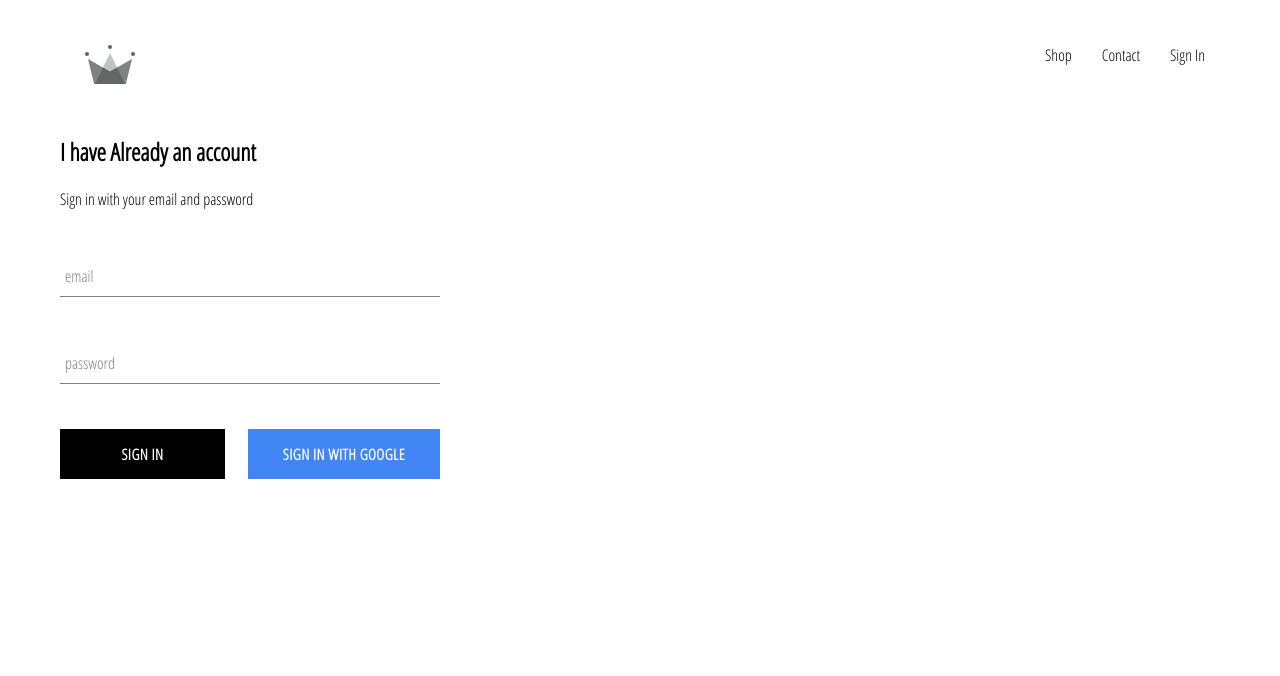
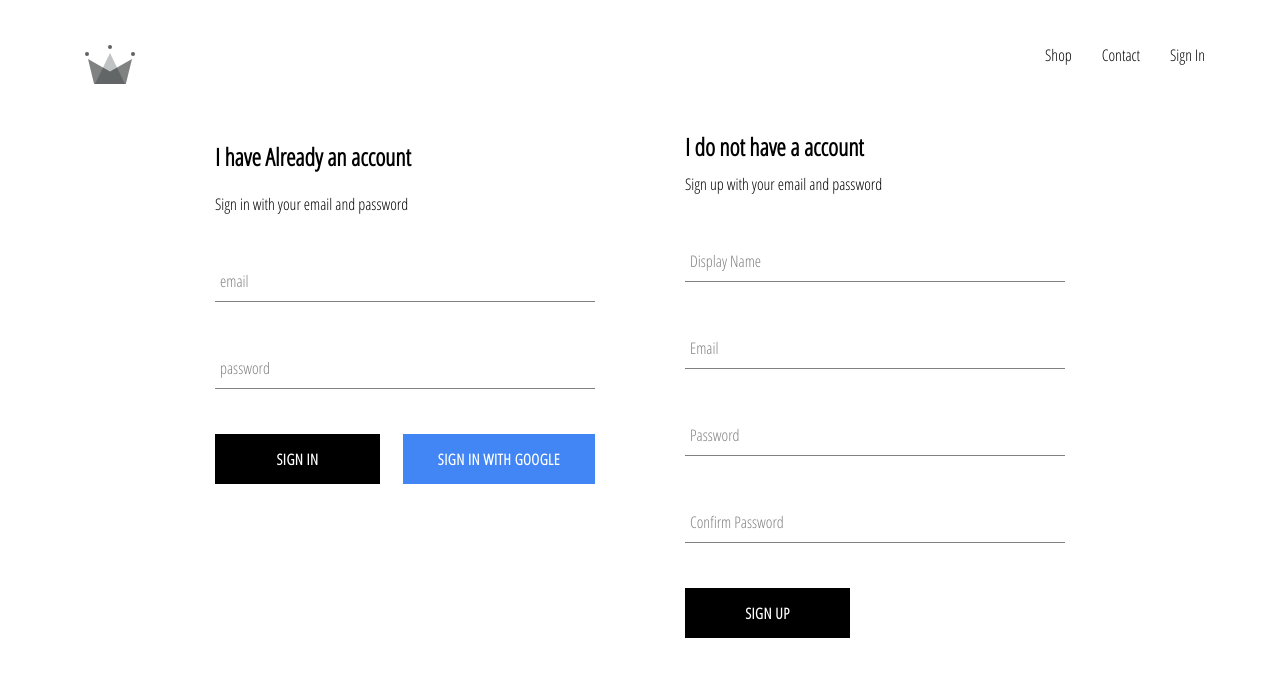
Before and after one commit to ManosFregkos/E-Commerce, a React (Create React App) app: page /signin in a window 1280 px wide. Shown: the top 676 px of the page. Built offline with nearby package versions, Linux system fonts and the light colour scheme; no server answers.

Commit message:
sign up and signin

```diff
--- a/src/App.js
+++ b/src/App.js
@@ -5,7 +5,7 @@ import HomePage from './pages/homepage/homepage/homepage.component.jsx'
 import ShopPage from './pages/homepage/shop/shop.component.jsx'
 import Header from './components/header/header.component.jsx'
 import SignInAndSignOutPage from './pages/homepage/sign-in-and-sign-out/sign-in-and-sign-out.component.jsx';
-import {auth} from './firebase/firebase.utils';
+import {auth , createUserProfileDocument} from './firebase/firebase.utils';
 
 class App extends React.Component{
   constructor(props){
@@ -19,10 +19,21 @@ class App extends React.Component{
 
   //otan anoiksei to App iparxei ena open subscription sto opoio mporoume na log ton last user
   componentDidMount(){
-    this.unsubscribeFromAuth= auth.onAuthStateChanged(user => {
-      this.setState({currentUser : user});
-      console.log(user); //mas epistrefei ton teleutaio logged in user stin firebase
-    })
+    this.unsubscribeFromAuth= auth.onAuthStateChanged(async userAuth => {
+      if(userAuth){
+        const userRef = await createUserProfileDocument(userAuth);
+
+        userRef.onSnapshot(snapShot => {
+          this.setState({
+            currentUser:{
+              id:snapShot.id,
+              ...snapShot.data()
+            }
+          });
+        })
+      }
+      this.setState({currentUser:userAuth})
+    });
   }
 
   //kleinei to unsubcription to user
--- /dev/null
+++ b/src/components/sign-up/sign-up.component.jsx
@@ -0,0 +1,101 @@
+import React from 'react';
+import FormInput from '../form-input/form-input.component';
+import CustomButton from '../custom-button/custom-button.component';
+import {auth,createUserProfileDocument} from '../../firebase/firebase.utils.js';
+import './sign-up.styles.scss';
+
+class SignUp extends React.Component{
+    constructor(){
+        super();
+
+    this.state={
+        displayName:'',
+        email:'',
+        password:'',
+        confirmPassword:''
+    }
+    }
+
+    handleSubmit = async event => {
+        event.preventDefault();
+
+        const { displayName, email, password, confirmPassword } = this.state;
+
+        if (password !== confirmPassword) {
+          alert("passwords don't match");
+          return;
+        }
+
+        try {
+          const { user } = await auth.createUserWithEmailAndPassword(
+            email,
+            password
+          );
+
+          await createUserProfileDocument(user, { displayName });
+
+          this.setState({
+            displayName: '',
+            email: '',
+            password: '',
+            confirmPassword: ''
+          });
+        } catch (error) {
+          console.error(error);
+        }
+      };
+
+      handleChange = event => {
+        const { name, value } = event.target;
+
+        this.setState({ [name]: value });
+      };
+
+
+    render() {
+        const { displayName, email, password, confirmPassword } = this.state;
+        return (
+          <div className='sign-up'>
+            <h2 className='title'>I do not have a account</h2>
+            <span>Sign up with your email and password</span>
+            <form className='sign-up-form' onSubmit={this.handleSubmit}>
+              <FormInput
+                type='text'
+                name='displayName'
+                value={displayName}
+                onChange={this.handleChange}
+                label='Display Name'
+                required
+              />
+              <FormInput
+                type='email'
+                name='email'
+                value={email}
+                onChange={this.handleChange}
+                label='Email'
+                required
+              />
+              <FormInput
+                type='password'
+                name='password'
+                value={password}
+                onChange={this.handleChange}
+                label='Password'
+                required
+              />
+              <FormInput
+                type='password'
+                name='confirmPassword'
+                value={confirmPassword}
+                onChange={this.handleChange}
+                label='Confirm Password'
+                required
+              />
+              <CustomButton type='submit'>SIGN UP</CustomButton>
+            </form>
+          </div>
+        );
+      }
+    }
+
+    export default SignUp;
--- /dev/null
+++ b/src/components/sign-up/sign-up.styles.scss
@@ -0,0 +1,9 @@
+.sign-up {
+    display: flex;
+    flex-direction: column;
+    width: 380px;
+
+    .title {
+      margin: 10px 0;
+    }
+  }
--- a/src/firebase/firebase.utils.js
+++ b/src/firebase/firebase.utils.js
@@ -4,7 +4,7 @@ import 'firebase/firestore';
 import 'firebase/auth';
 
 
-const config = {
+const firebaseConfig = {
   apiKey: "AIzaSyBl7-jEmQjspL08o4EcFS_DPwE_2MS649I",
   authDomain: "ecommercedb-5525e.firebaseapp.com",
   databaseURL: "https://ecommercedb-5525e.firebaseio.com",
@@ -15,8 +15,38 @@ const config = {
   measurementId: "G-TR8KP1ERHB"
 };
 
+firebase.initializeApp(firebaseConfig);
+
+export const createUserProfileDocument = async (userAuth, additionalData) => {
+  if (!userAuth) return;
+
+  //kanw ena reference user sto users/"kai to userAuthId pou m dinei to google"
+  const userRef = firestore.doc(`users/${userAuth.uid}`);
+
+  console.log(userRef);
+
+
+  const snapShot = await userRef.get();
+
+  if (!snapShot.exists) {
+    const { displayName, email } = userAuth;
+    const createdAt = new Date();
+    try {
+      await userRef.set({
+        displayName,
+        email,
+        createdAt,
+        ...additionalData
+      });
+    } catch (error) {
+      console.log('error creating user', error.message);
+    }
+  }
+
+  return userRef;
+};
 //kanw install to firebase sto App mou mesw to parapanw config
-firebase.initializeApp(config);
+
 
 //kanw export tin metavliti auth gia na mporw na tin kanw use
 //opoudipote mesa sto App mou
@@ -26,6 +56,7 @@ export const firestore = firebase.firestore();
 
 const provider = new firebase.auth.GoogleAuthProvider();
 provider.setCustomParameters({prompt : 'select_account'});
+
 export const signInWithGoogle = () => auth.signInWithPopup(provider);
 
 export default firebase;
--- a/src/pages/homepage/sign-in-and-sign-out/sign-in-and-sign-out.component.jsx
+++ b/src/pages/homepage/sign-in-and-sign-out/sign-in-and-sign-out.component.jsx
@@ -1,11 +1,12 @@
 import React from 'react';
 import './sign-in-and-sign-out.styles.scss';
 import SignIn from '../../../components/sign-in/sign-in.component';
-
+import SignUp from '../../../components/sign-up/sign-up.component';
 
 const SignInAndSignOutPage = () => (
     <div className="sign-in-and-sign-up">
         <SignIn />
+        <SignUp />
     </div>
 )
 
--- a/src/pages/homepage/sign-in-and-sign-out/sign-in-and-sign-out.styles.scss
+++ b/src/pages/homepage/sign-in-and-sign-out/sign-in-and-sign-out.styles.scss
@@ -0,0 +1,6 @@
+.sign-in-and-sign-up {
+    width: 850px;
+    display: flex;
+    justify-content: space-between;
+    margin: 30px auto;
+  }
```
Lines whose indentation alone changed are shown as unchanged.
